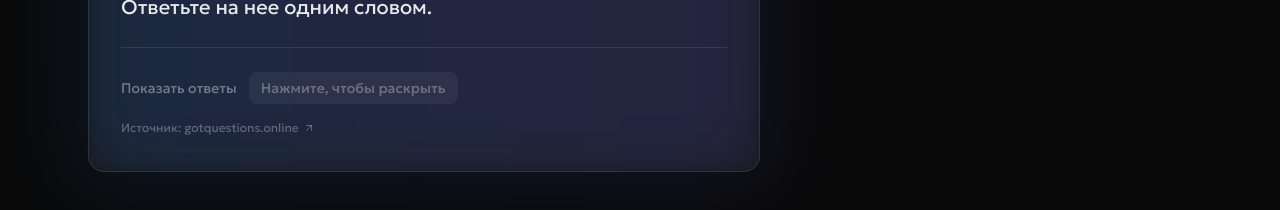
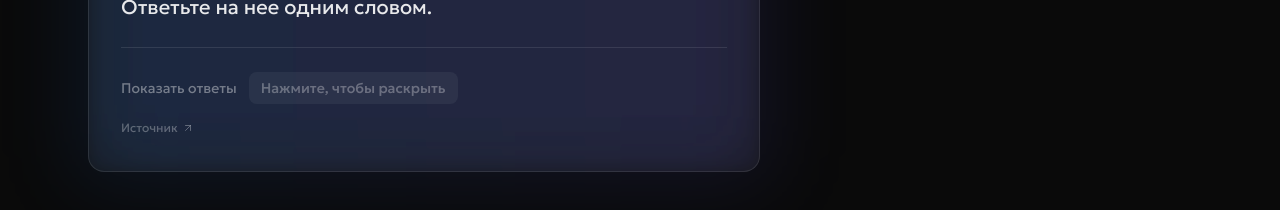
Before and after one commit to kopandante/chgk-web-suite, a Next.js app: page / in a window 1280 px wide. Shown: the part 980-1190 px from the top of the page. Built offline with nearby package versions, Linux system fonts and the light colour scheme; no server answers.

Commit message:
refactor: сократить текст ссылки на источник

```diff
--- a/app/page.tsx
+++ b/app/page.tsx
@@ -172,7 +172,7 @@ export default function LandingPage() {
                     rel="noopener noreferrer"
                     className="mt-4 text-xs text-white/30 hover:text-white/50 transition-colors inline-flex items-center gap-1"
                   >
-                    Источник: gotquestions.online
+                    Источник
                     <ArrowUpRight className="w-3 h-3" />
                   </a>
                 </div>
```
